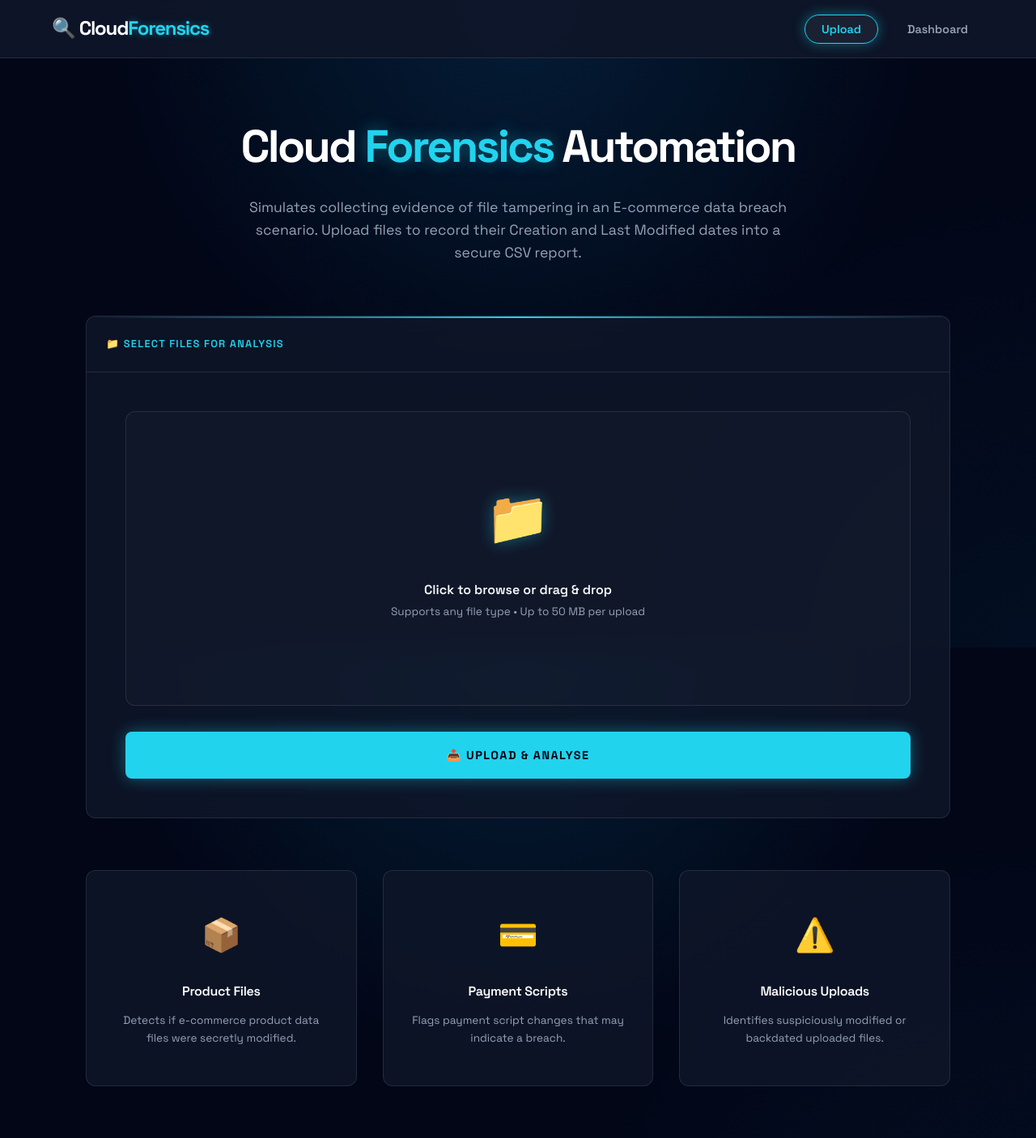
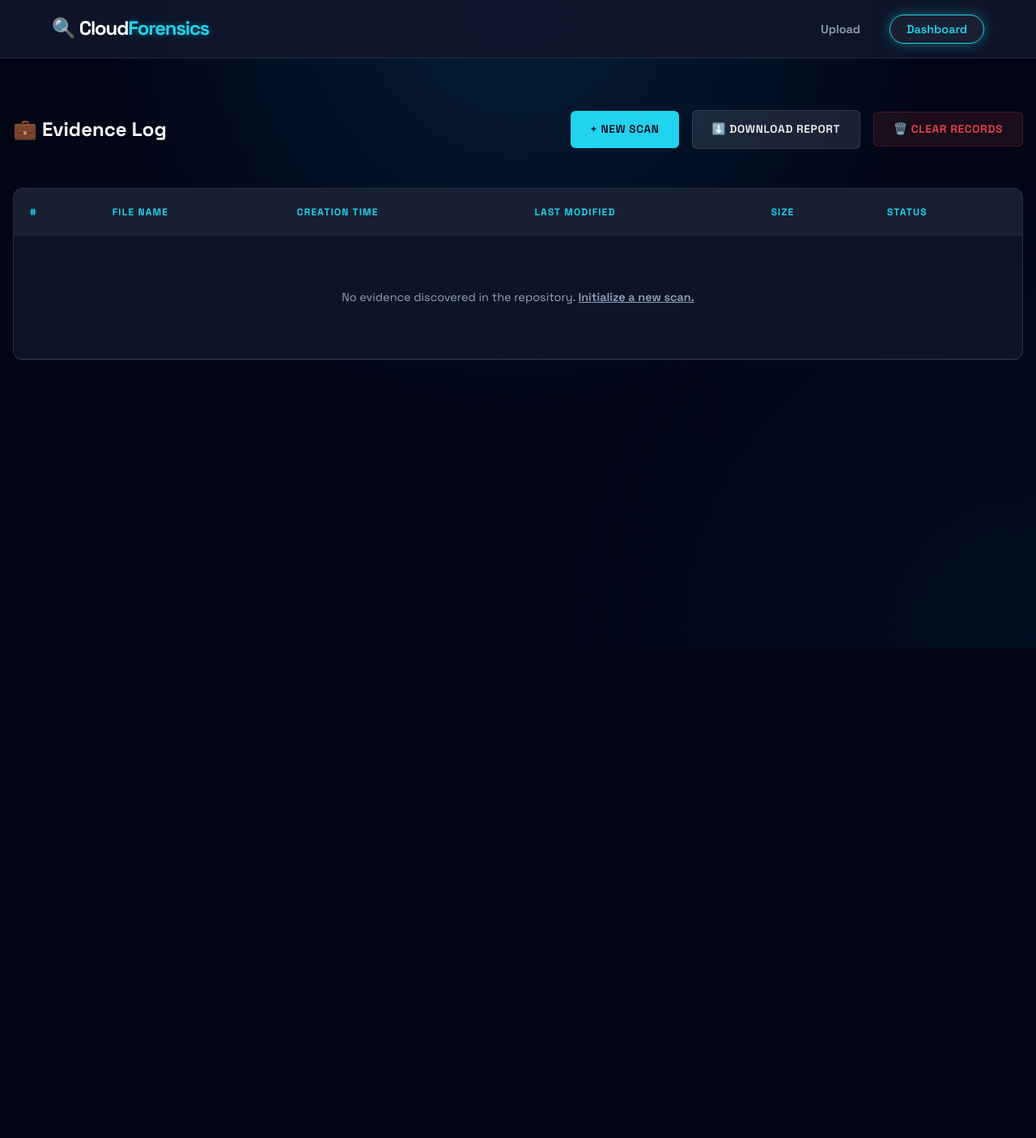
Before and after one commit to ardra-space/Cloud-forensics, a Flask app: page /dashboard in a window 1280 px wide. Shown: the whole page at 81% size. After the commit the page ends 445 px from the top, so only its background shows below. Run offline with Flask 3, Linux system fonts and the light colour scheme.

Commit message:
Update dashboard title and enhance layout

```diff
--- a/templates/dashboard.html
+++ b/templates/dashboard.html
@@ -3,7 +3,7 @@
 <head>
   <meta charset="UTF-8" />
   <meta name="viewport" content="width=device-width, initial-scale=1.0" />
-  <title>Cloud Forensics</title>
+  <title>Cloud Forensics — Dashboard</title>
   <link rel="stylesheet" href="{{ url_for('static', filename='css/style.css') }}?v=1.1" />
   <script>
     // Theme Loader (prevent flicker)
@@ -21,8 +21,8 @@
     <div class="topbar-right">
       <nav>
         <ul class="topbar-nav">
-          <li><a href="{{ url_for('index') }}" class="active">Upload</a></li>
-          <li><a href="{{ url_for('dashboard') }}">Dashboard</a></li>
+          <li><a href="{{ url_for('index') }}">Upload</a></li>
+          <li><a href="{{ url_for('dashboard') }}" class="active">Dashboard</a></li>
         </ul>
       </nav>
     </div>
@@ -38,73 +38,79 @@
     {% endif %}
   {% endwith %}
 
-  <main class="page-wrapper">
-    <section class="hero">
-      <h1>Cloud <span>Forensics</span> Automation</h1>
-      <p>Simulates collecting evidence of file tampering in an E-commerce data breach scenario. Upload files to record their Creation and Last Modified dates into a secure CSV report.</p>
-    </section>
-
-    <div class="card">
-      <div class="card-header">
-        <span>📁 Select Files for Analysis</span>
-      </div>
-      <div class="card-body">
-        <form action="{{ url_for('upload') }}" method="POST" enctype="multipart/form-data">
-          <div class="drop-zone" id="drop-zone">
-            <input type="file" name="files" id="file-input" multiple style="display:none;" />
-            <span class="drop-icon">📁</span>
-            <p style="font-weight: 600; margin-bottom: 0.25rem;">Click to browse or drag & drop</p>
-            <p style="font-size: 0.85rem; color: var(--text-muted);">Supports any file type • Up to 50 MB per upload</p>
-            <div id="file-list" style="margin-top: 1.5rem; font-size: 0.85rem; color: var(--accent); font-family: var(--font-mono);"></div>
-          </div>
-          <button type="submit" class="btn-submit" id="submit-btn">📤 Upload & Analyse</button>
+  <main class="page-wrapper wide">
+    <div class="dash-toolbar">
+      <h2>💼 Evidence Log</h2>
+      <div class="dash-toolbar-actions">
+        <a href="{{ url_for('index') }}" class="btn btn-primary">+ New Scan</a>
+        <a href="{{ url_for('download_report') }}" class="btn btn-secondary" style="background: var(--border); color: var(--text-primary);">⬇️ Download Report</a>
+        <form action="{{ url_for('clear') }}" method="POST" style="display:inline;">
+          <button type="submit" class="btn btn-danger">🗑️ Clear Records</button>
         </form>
       </div>
     </div>
 
-    <div class="info-grid">
-      <div class="info-tile">
-        <div class="tile-icon">📦</div>
-        <div class="tile-title">Product Files</div>
-        <div class="tile-desc">Detects if e-commerce product data files were secretly modified.</div>
+    {% if records %}
+    <div class="stats-bar">
+      <div class="stat-card">
+        <div class="stat-value">{{ records | length }}</div>
+        <div class="stat-label">TOTAL FILES</div>
       </div>
-      <div class="info-tile">
-        <div class="tile-icon">💳</div>
-        <div class="tile-title">Payment Scripts</div>
-        <div class="tile-desc">Flags payment script changes that may indicate a breach.</div>
+      <div class="stat-card">
+        <div class="stat-value" style="color: var(--danger);">{{ records | selectattr('suspicious') | list | length }}</div>
+        <div class="stat-label">SUSPICIOUS</div>
       </div>
-      <div class="info-tile">
-        <div class="tile-icon">⚠️</div>
-        <div class="tile-title">Malicious Uploads</div>
-        <div class="tile-desc">Identifies suspiciously modified or backdated uploaded files.</div>
+      <div class="stat-card">
+        <div class="stat-value" style="color: var(--success);">{{ records | rejectattr('suspicious') | list | length }}</div>
+        <div class="stat-label">CLEAN</div>
       </div>
     </div>
+    {% endif %}
+
+    <div class="table-wrapper">
+      <table class="forensics-table">
+        <thead>
+          <tr>
+            <th>#</th>
+            <th>File Name</th>
+            <th>Creation Time</th>
+            <th>Last Modified</th>
+            <th>Size</th>
+            <th>Status</th>
+          </tr>
+        </thead>
+        <tbody>
+          {% if records %}
+            {% for record in records %}
+            <tr class="{{ 'row-suspicious' if record.suspicious else '' }}">
+              <td>#{{ loop.index }}</td>
+              <td class="cell-filename">{{ record.filename }}</td>
+              <td class="cell-time">{{ record.creation_time }}</td>
+              <td class="cell-time">{{ record.modified_time }}</td>
+              <td class="cell-size">{{ record.size_display }}</td>
+              <td>
+                {% if record.suspicious %}
+                  <span class="badge suspicious">⚠️ Suspicious</span>
+                {% else %}
+                  <span class="badge normal">✅ Normal</span>
+                {% endif %}
+              </td>
+            </tr>
+            {% endfor %}
+          {% else %}
+            <tr>
+              <td colspan="6" style="text-align: center; padding: 4rem; color: var(--text-muted);">
+                No evidence discovered in the repository. <a href="{{ url_for('index') }}" style="color: var(--accent); font-weight: 600;">Initialize a new scan.</a>
+              </td>
+            </tr>
+          {% endif %}
+        </tbody>
+      </table>
+    </div>
+
+    {% if records %}
+    <p style="margin-top: 1.5rem; font-size: 0.85rem; color: #64748b;">
+      Evidence auto-logged to: forensics_results.csv
+    </p>
+    {% endif %}
   </main>
-
-  <script>
-    const input = document.getElementById('file-input');
-    const fileList = document.getElementById('file-list');
-    const zone = document.getElementById('drop-zone');
-
-    // File Selection Logic
-    input.addEventListener('change', function () {
-      const files = Array.from(this.files);
-      if (files.length === 0) {
-        fileList.textContent = '';
-        return;
-      }
-      fileList.innerHTML = '<strong>Awaiting analysis:</strong><br>' +
-        files.map(f => `> ${f.name} [${(f.size / 1024).toFixed(1)} KB]`).join('<br>');
-    });
-
-    // Drag & drop feedback
-    zone.addEventListener('click', () => input.click());
-    zone.addEventListener('dragover', e => { e.preventDefault(); zone.style.borderColor = 'var(--primary)'; });
-    zone.addEventListener('dragleave', () => { zone.style.borderColor = ''; });
-    zone.addEventListener('drop', e => { e.preventDefault(); zone.style.borderColor = ''; });
-
-    // Initialize Icon (if present)
-    const currentTheme = document.documentElement.getAttribute('data-theme');
-  </script>
-</body>
-</html>
```
